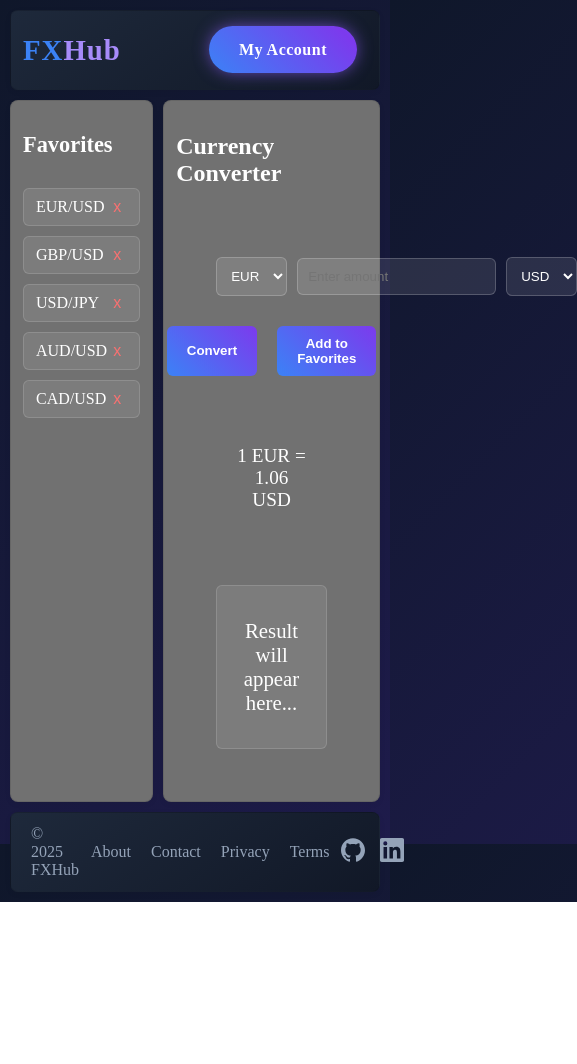
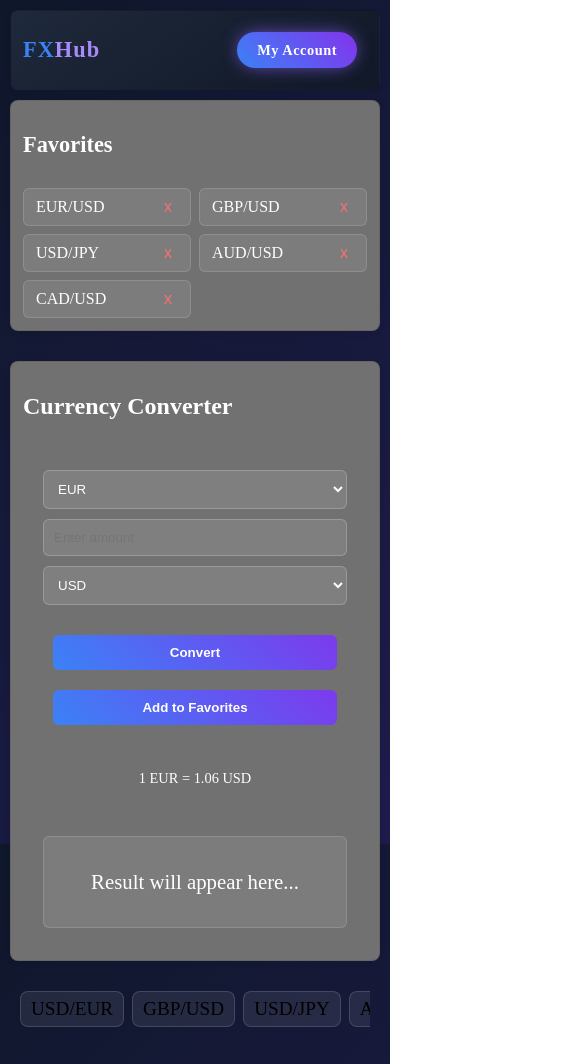
Before and after one commit to 0nel16/CurrencyWebPage, a plain HTML site: page index.html in a window 390 px wide. Shown: the top 1064 px of the page, 577 px wide, since content can reach past the window. Before the commit the page ends 902 px from the top, so only its background shows below. Drawn offline with Linux system fonts and the light colour scheme.

Commit message:
Added 3 media queries + small tweaks

```diff
--- a/index.html
+++ b/index.html
@@ -79,6 +79,14 @@
                     </div>
                 </div>
             </section>
+            <div class="mobileExchangeRates">
+                <div class="cardRates">USD/EUR</div>
+                <div class="cardRates">GBP/USD</div>
+                <div class="cardRates">USD/JPY</div>
+                <div class="cardRates">AUD/USD</div>
+                <div class="cardRates">USD/CAD</div>
+                <div class="cardRates">EUR/GBP</div>
+            </div>
         </main>
         <footer class="card footer">
             <div class="footerBrand">© 2025 FXHub</div>
--- a/style.css
+++ b/style.css
@@ -217,7 +217,6 @@ html, body{
 
 .converterRow select,
 .converterRow input{
-    display: flex;
     padding: 10px;
     border-radius: 6px;
     border: 1px solid rgba(255, 255, 255, 0.2);
@@ -266,16 +265,93 @@ html, body{
   text-align: center;
 }
 
+.mobileExchangeRates{
+    display: none;
+}
+
 @media (max-width: 1024px){
     .exchangeRates{
         display: none;
     }
+    .sidebar{
+        max-width: 250px;
+    }
+    .headerBrand{
+        font-size: 1.4rem;
+    }
+    #btnAccount{
+        padding: 10px 20px;
+        font-size: 0.9rem;
+    }
+    .converter{
+        padding: 20px;
+    }
+    .footer{
+        font-size: 0.9rem;
+        padding: 0 10px;
+    }
 }
 
 @media (max-width: 768px){
-
+    .converterRow{
+        flex-direction: column;
+        align-items: stretch;
+    }
+    .converterActions{
+        flex-direction: column;
+    }
 }
 
 @media (max-width: 480px){
-
+    .main{
+       flex-direction: column;
+    }
+    .header{
+        flex-direction: row;
+        justify-content: space-between;
+    }
+    .sidebar{
+        flex: none;
+        max-width: 100%;
+        margin-bottom: 20px;
+    }
+    .content{
+        flex: none;
+        width: 100%;
+    }
+    .exchangeRates{
+        display: none;
+    }
+    .favoritesList{
+        display: grid;
+        grid-template-columns: repeat(2, 1fr);
+        gap: 8px;
+    }
+    .converterRow{
+        flex-direction: column;
+        align-items: stretch;
+    }
+    .converterActions{
+        flex-direction: column;
+    }
+    .converterActions{
+        flex-direction: column;
+    }
+    .converterActions button{
+        width: 100%;
+    }
+    .mobileExchangeRates{
+        display: flex;
+        overflow-x: auto;
+        gap: 8px;
+        margin: 20px 10px;
+        padding-bottom: 10px;
+    }
+    .mobileExchangeRates::-webkit-scrollbar {
+    display: none;
+    }
+    .exchangeRateDisplay{
+        font-size: 0.9rem;
+        padding: 0;
+    }
 }
```
